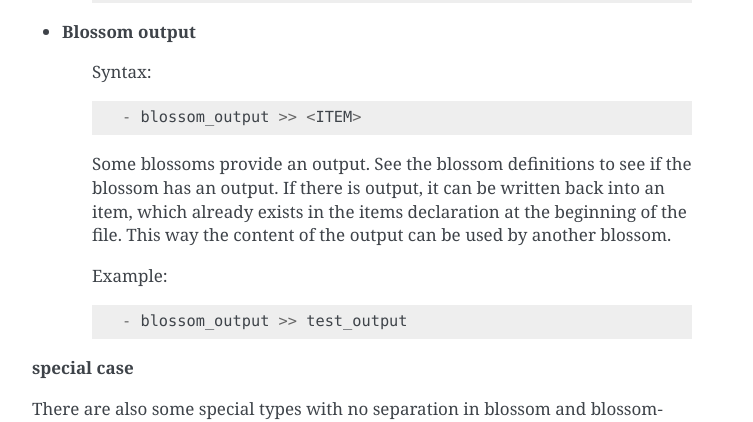
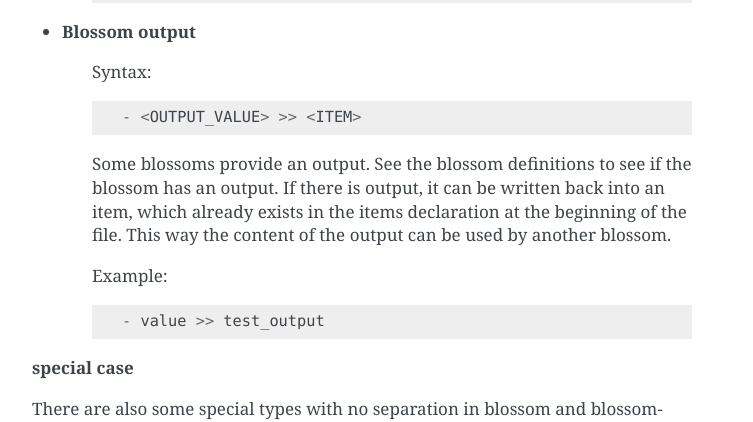
Before and after one commit to kitsudaiki/libKitsunemimiSakuraLang-Documentation, a Sphinx documentation site: the page built from source/syntax/blossoms-and-blossom-groups.rst, in a window 1280 px wide and 900 px high, scrolled down 1837 px. Shown: the part 258-680 px from the top of the window, without its empty margins (388-1141 px from the left). Built offline with Sphinx 7.4.7, drawn with Linux system fonts in a browser that asks for light colours.

Commit message:
update output

```diff
--- a/source/syntax/blossoms-and-blossom-groups.rst
+++ b/source/syntax/blossoms-and-blossom-groups.rst
@@ -15,7 +15,7 @@ Because the tool *SakuraTree* is a reference for trees with cherry blossoms, the
     - group = "DEFAULT"
     - entry = "asdf"
     -> read:
-        - blossom_output >> test_output
+        - value >> test_output
     -> set:
         - value = test_input
 
@@ -90,7 +90,7 @@ The whole construct has up to 5 different parts:
 
     ::
 
-        - blossom_output >> <ITEM>
+        - <OUTPUT_VALUE> >> <ITEM>
 
     Some blossoms provide an output. See the blossom definitions to see if the blossom has an output. If there is output, it can be written back into an item, which already exists in the items declaration at the beginning of the file. This way the content of the output can be used by another blossom.
 
@@ -98,7 +98,7 @@ The whole construct has up to 5 different parts:
 
     ::
 
-        - blossom_output >> test_output
+        - value >> test_output
 
 
 
--- a/source/syntax/resources.rst
+++ b/source/syntax/resources.rst
@@ -41,7 +41,7 @@ Content of `root.sakura`
 
     test_resource("call test-ressource")
     - test_text = test_text
-    - new_text >> output_resource
+    - new_text >> output_resource    # write new_text item back
 
 
 Content of `test-resource.sakura`
--- a/source/syntax/subtrees.rst
+++ b/source/syntax/subtrees.rst
@@ -39,7 +39,7 @@ Content of `root.sakura`
 
     subtree("next/subtree.sakura")
     - test_text = test_text
-    - new_text >> output_subtree
+    - new_text >> output_subtree    # write new_text item back
 
 
 Content of `test-resource.sakura`
```
